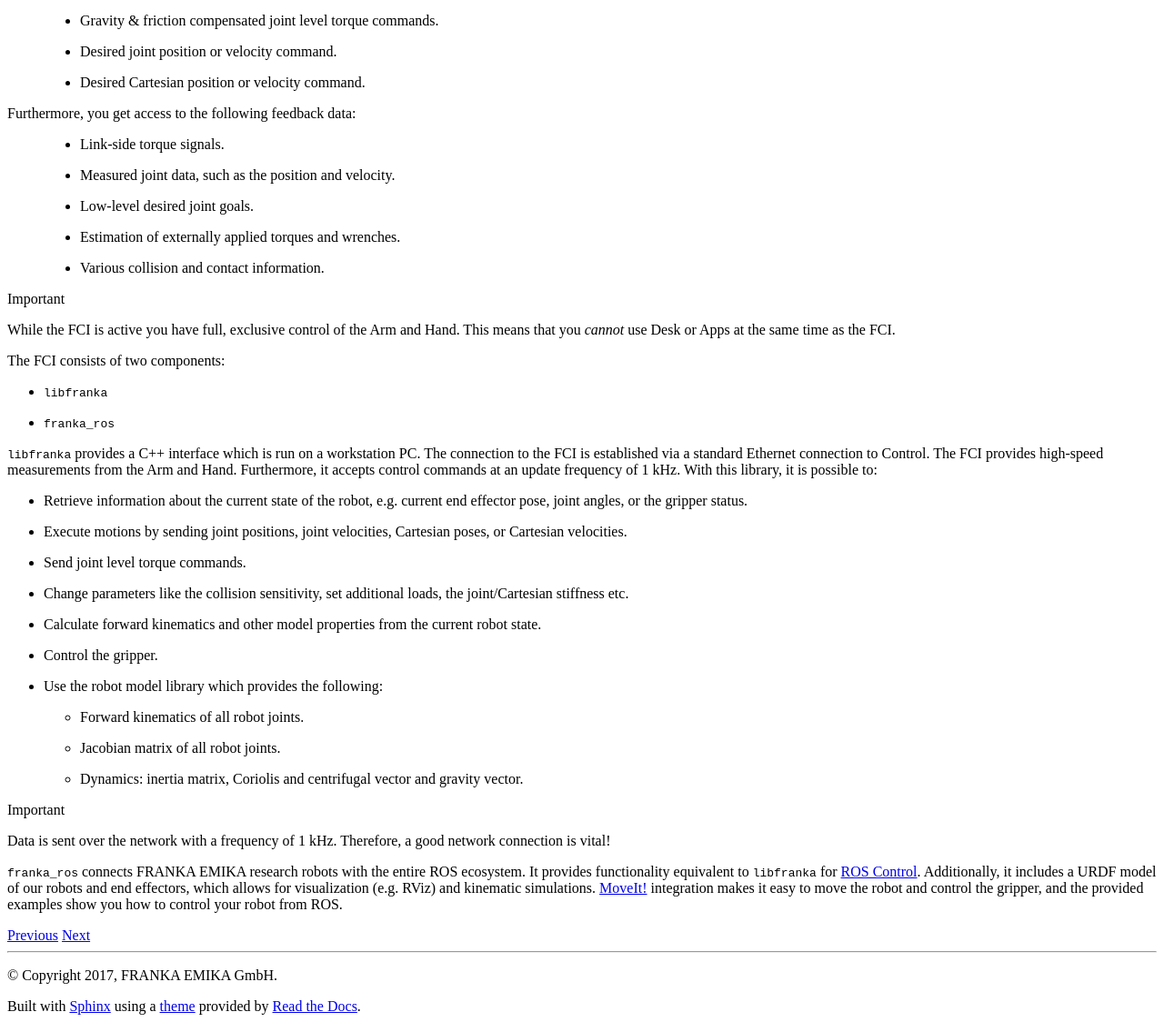
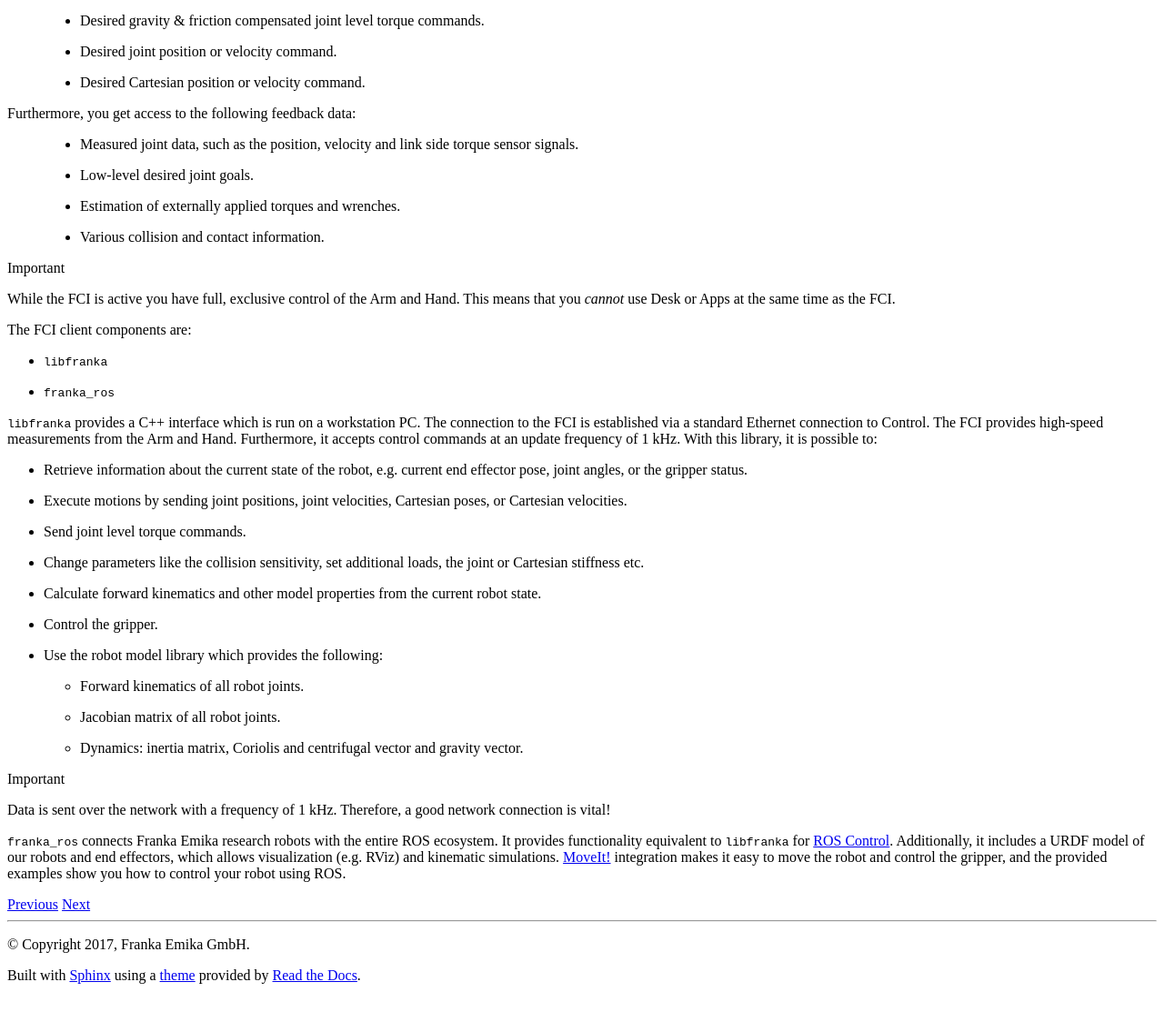
Before and after one commit to frankaemika/docs, a Sphinx documentation site: the page built from source/overview.rst, in a window 1280 px wide and 1400 px high, scrolled down 535 px. Shown: the part 276-1400 px from the top of the window at 91% size. Built offline with Sphinx 7.4.7 and the Read the Docs theme 2.0.0, drawn with Linux system fonts in a browser that asks for light colours; after the commit the page ends 1901 px from its top, so only the background shows below that; some of the changed text lies outside the part shown.

Commit message:
Modifications done in meeting

```diff
--- a/source/conf.py
+++ b/source/conf.py
@@ -47,9 +47,9 @@
 master_doc = 'index'
 
 # General information about the project.
-project = 'FRANKA Control Interface (FCI)'
-copyright = '2017, FRANKA EMIKA GmbH'
-author = 'FRANKA EMIKA GmbH'
+project = 'Franka Control Interface (FCI)'
+copyright = '2017, Franka Emika GmbH'
+author = 'Franka Emika GmbH'
 
 # The version info for the project you're documenting, acts as replacement for
 # |version| and |release|, also used in various other places throughout the
--- a/source/index.rst
+++ b/source/index.rst
@@ -10,7 +10,7 @@
 
 These components are:
 
- * ``libfranka``, a C++ library that provides low-level control of a `FRANKA EMIKA
+ * ``libfranka``, a C++ library that provides low-level control of a `Franka Emika
    <https://franka.de>`_ research robot. Its source code is available at
    https://github.com/frankaemika/libfranka.
  * ``franka_ros``, our `ROS integration <https://wiki.ros.org/franka_ros>`_, including support for
--- a/source/overview.rst
+++ b/source/overview.rst
@@ -12,14 +12,13 @@
 to the Arm and Hand. It provides the current status of the robot and enables its direct control.
 You can execute custom trajectories by sending real-time control values:
 
- * Gravity & friction compensated joint level torque commands.
+ * Desired gravity & friction compensated joint level torque commands.
  * Desired joint position or velocity command.
  * Desired Cartesian position or velocity command.
 
 Furthermore, you get access to the following feedback data:
 
- * Link-side torque signals.
- * Measured joint data, such as the position and velocity.
+ * Measured joint data, such as the position, velocity and link side torque sensor signals.
  * Low-level desired joint goals.
  * Estimation of externally applied torques and wrenches.
  * Various collision and contact information.
@@ -30,7 +29,7 @@
     you `cannot` use Desk or Apps at the same time as the FCI.
 
 
-The FCI consists of two components:
+The FCI client components are:
 
 * ``libfranka``
 * ``franka_ros``
@@ -46,7 +45,7 @@
 * Execute motions by sending joint positions, joint velocities, Cartesian poses, or Cartesian
   velocities.
 * Send joint level torque commands.
-* Change parameters like the collision sensitivity, set additional loads, the joint/Cartesian stiffness etc.
+* Change parameters like the collision sensitivity, set additional loads, the joint or Cartesian stiffness etc.
 * Calculate forward kinematics and other model properties from the current robot state.
 * Control the gripper.
 * Use the robot model library which provides the following:
@@ -60,9 +59,9 @@
     Data is sent over the network with a frequency of 1 kHz. Therefore, a good network connection
     is vital!
 
-``franka_ros`` connects FRANKA EMIKA research robots with the entire ROS ecosystem. It provides
+``franka_ros`` connects Franka Emika research robots with the entire ROS ecosystem. It provides
 functionality equivalent to ``libfranka`` for `ROS Control <https://wiki.ros.org/ros_control>`_.
-Additionally, it includes a URDF model of our robots and end effectors, which allows for
-visualization (e.g. RViz) and kinematic simulations. `MoveIt! <https://wiki.ros.org/moveit>`_
-integration makes it easy to move the robot and control the gripper, and the provided examples show
-you how to control your robot from ROS.
+Additionally, it includes a URDF model of our robots and end effectors, which allows visualization
+(e.g. RViz) and kinematic simulations. `MoveIt! <https://wiki.ros.org/moveit>`_ integration makes it
+easy to move the robot and control the gripper, and the provided examples show you how to control
+your robot using ROS.
```
Also changed, not shown: source/libfranka.rst (+5 -3 lines), source/ros_introduction.rst (+6 -7 lines), source/troubleshooting.rst (+3 -5 lines).
